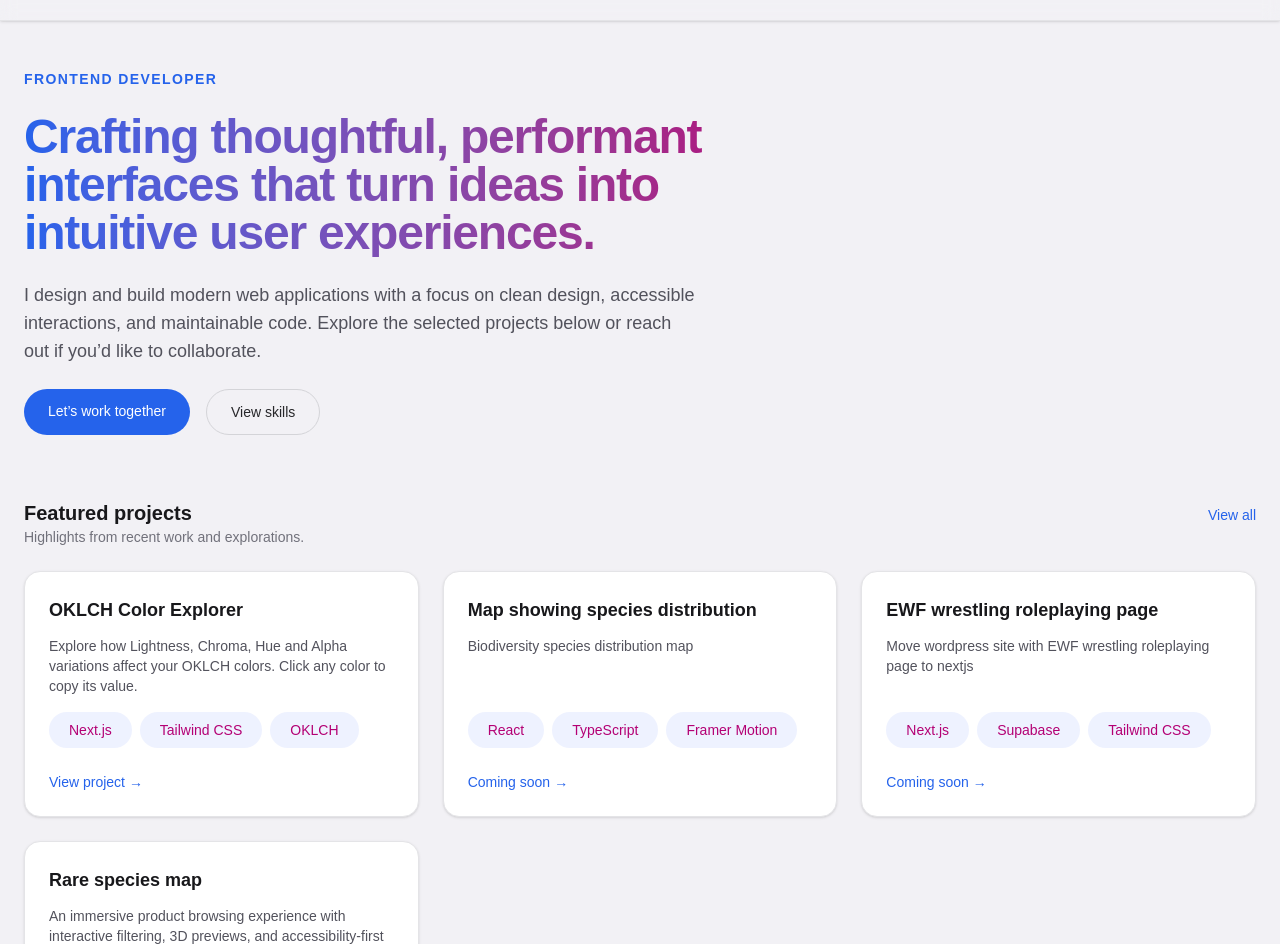
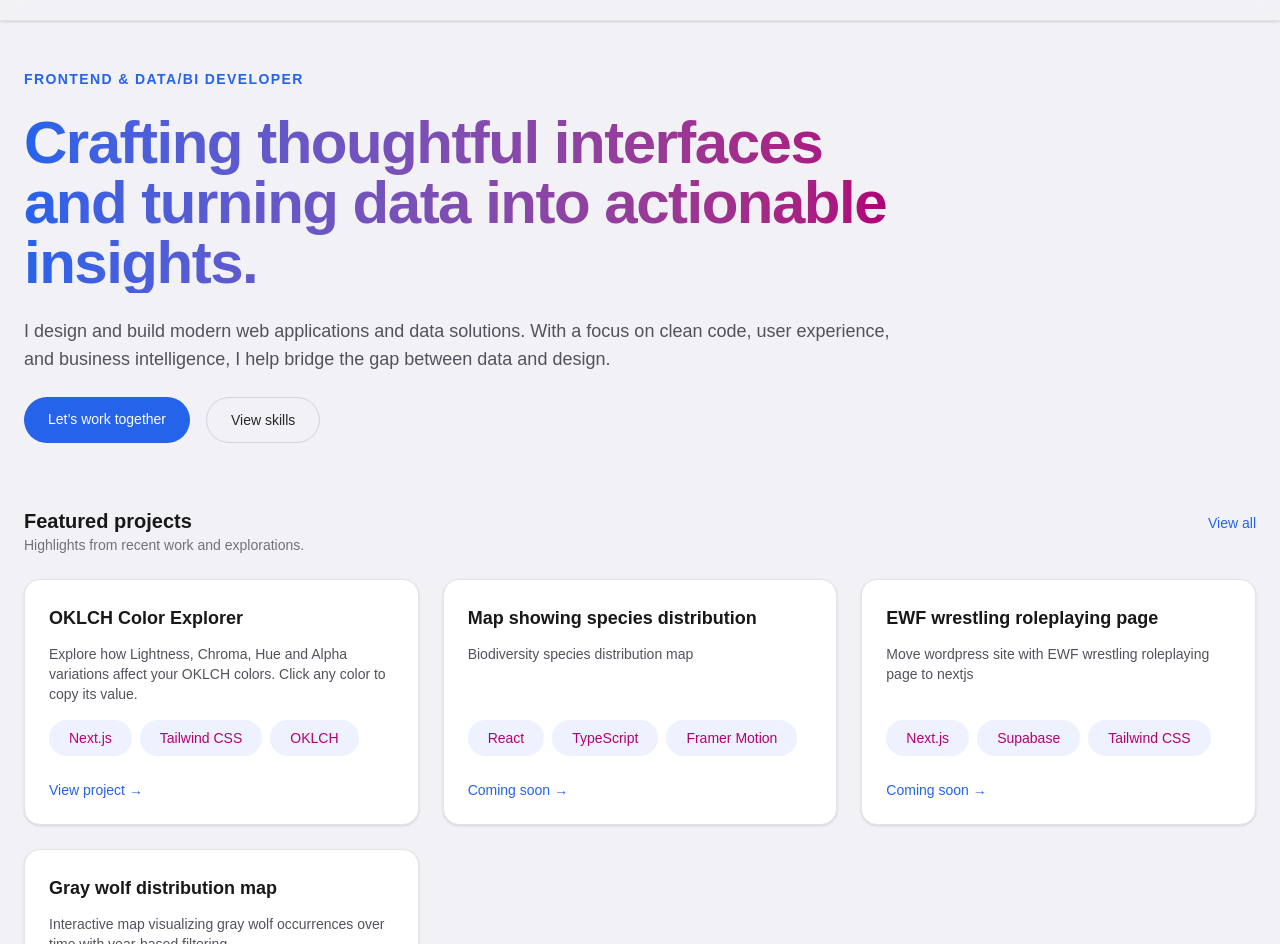
Before and after one commit to eremina-official/portfolio-nextjs, a Next.js app: page /en in a window 1280 px wide. Shown: the part 68-1012 px from the top of the page. Built offline with nearby package versions, Linux system fonts and the light colour scheme.

Commit message:
Update project

```diff
--- a/app/[locale]/globals.css
+++ b/app/[locale]/globals.css
@@ -47,9 +47,6 @@ body {
   overflow-x: hidden;
 }
 
-  h1 {
-    @apply text-5xl;
-  }
-  h2 {
-    @apply text-xl;
-  }
+h2 {
+  @apply text-xl;
+}
--- a/app/[locale]/page.tsx
+++ b/app/[locale]/page.tsx
@@ -10,7 +10,7 @@ export default function Home() {
 
   return (
     <Container className="flex flex-col gap-16 py-12">
-      <section className="flex flex-col gap-6">
+      <section className="max-w-4xl flex flex-col gap-6">
         <p className="text-sm font-semibold uppercase tracking-widest text-primary">{t("badge")}</p>
 
         <motion.h1
@@ -27,12 +27,12 @@ export default function Home() {
             WebkitBackgroundClip: "text",
             color: "transparent",
           }}
-          className="max-w-3xl text-4xl font-semibold tracking-tight sm:text-5xl"
+          className="text-3xl font-semibold tracking-tight sm:text-5xl md:text-6xl"
         >
           {t("title")}
         </motion.h1>
 
-        <p className="max-w-2xl text-lg text-zinc-600">{t("description")}</p>
+        <p className="text-lg text-zinc-600">{t("description")}</p>
 
         <div className="flex flex-wrap gap-4">
           <Link
--- a/app/[locale]/skills/page.tsx
+++ b/app/[locale]/skills/page.tsx
@@ -2,8 +2,18 @@ import { useTranslations } from "next-intl";
 import { Container } from "@/components/Container";
 
 const skills = [
+    {
+    title: "Data & BI",
+    items: [
+      "SQL (PostgreSQL)",
+      "Python (Pandas, NumPy)",
+      "PowerBI & Tableau",
+      "Data Visualization",
+      "dbt (Data Build Tool)",
+    ],
+  },
   {
-    title: "Core Frontend",
+    title: "Frontend Development",
     items: [
       "HTML5 & Semantic Markup",
       "CSS3 & Tailwind CSS",
@@ -47,7 +57,7 @@ export default function SkillsPage() {
         <p className="max-w-2xl text-base text-subtext">{t("description")}</p>
       </header>
 
-      <section className="grid gap-6 md:grid-cols-3">
+      <section className="grid gap-6 md:grid-cols-4">
         {skills.map((category) => (
           <article
             key={category.title}
--- a/data/projects.ts
+++ b/data/projects.ts
@@ -21,7 +21,7 @@ export const projects: Project[] = [
   },
   {
     id: 4,
-    title: "Rare species map",
+    title: "Gray wolf distribution map",
     tech: ["Next.js", "MapLibre GL", "Tailwind CSS"],
     href: "/projects/rare-species-map",
   },
--- a/messages/en.json
+++ b/messages/en.json
@@ -13,9 +13,9 @@
     "Polish": "Polish"
   },
   "home": {
-    "badge": "Frontend Developer",
-    "title": "Crafting thoughtful, performant interfaces that turn ideas into intuitive user experiences.",
-    "description": "I design and build modern web applications with a focus on clean design, accessible interactions, and maintainable code. Explore the selected projects below or reach out if you’d like to collaborate.",
+    "badge": "Frontend & Data/BI Developer",
+    "title": "Crafting thoughtful interfaces and turning data into actionable insights.",
+    "description": "I design and build modern web applications and data solutions. With a focus on clean code, user experience, and business intelligence, I help bridge the gap between data and design.",
     "primaryCta": "Let’s work together",
     "secondaryCta": "View skills",
     "projectsSection": {
@@ -41,8 +41,8 @@
           "badge": "Projekt"
         },
         "4": {
-          "title": "Rare species map",
-          "description": "An immersive product browsing experience with interactive filtering, 3D previews, and accessibility-first design.",
+          "title": "Gray wolf distribution map",
+          "description": "Interactive map visualizing gray wolf occurrences over time with year-based filtering.",
           "badge": "Projekt"
         }
       }
@@ -50,8 +50,8 @@
   },
   "skills": {
     "badge": "Skills",
-    "title": "A toolkit for building delightful web experiences.",
-    "description": "From translating designs into production-ready interfaces to optimizing performance and accessibility, these are the skills I lean on to ship quality work.",
+    "title": "A toolkit for building delightful web experiences and data-driven solutions.",
+    "description": "From translating designs into production-ready interfaces to analyzing complex datasets, these are the skills I lean on to ship quality work.",
     "categories": [
       {
         "title": "Core Frontend",
--- a/messages/pl.json
+++ b/messages/pl.json
@@ -13,9 +13,9 @@
     "Polish": "Polski"
   },
   "home": {
-    "badge": "Frontend Developer",
-    "title": "Tworzę przemyślane, wydajne interfejsy, które zmieniają pomysły w intuicyjne doświadczenia użytkowników.",
-    "description": "Projektuję i buduję nowoczesne aplikacje internetowe, stawiając na przejrzysty design, dostępność oraz łatwą pielęgnację kodu. Zobacz wybrane projekty lub odezwij się, jeśli chcesz nawiązać współpracę.",
+    "badge": "Frontend & Data/BI Developer",
+    "title": "Tworzę przemyślane interfejsy i zamieniam dane w użyteczne wnioski.",
+    "description": "Projektuję i buduję nowoczesne aplikacje internetowe oraz rozwiązania oparte na danych. Skupiam się na czystym kodzie, doświadczeniach użytkownika i Business Intelligence.",
     "primaryCta": "Współpracujmy",
     "secondaryCta": "Zobacz umiejętności",
     "projectsSection": {
@@ -41,8 +41,8 @@
           "badge": "Projekt"
         },
         "4": {
-          "title": "Mapa rzadkich gatunków",
-          "description": "Mapa rzadkich gatunków",
+          "title": "Mapa rozmieszczenia wilka szarego",
+          "description": "Interaktywna mapa prezentująca występowanie wilka szarego w czasie z filtrowaniem po roku.",
           "badge": "Projekt"
         }
       }
@@ -50,8 +50,8 @@
   },
   "skills": {
     "badge": "Umiejętności",
-    "title": "Zestaw narzędzi do tworzenia angażujących doświadczeń w sieci.",
-    "description": "Od przekładania projektów na gotowe interfejsy po optymalizację wydajności i dostępności — to umiejętności, na których polegam, aby dostarczać dopracowane produkty.",
+    "title": "Zestaw narzędzi do tworzenia świetnych doświadczeń w sieci i rozwiązań opartych na danych.",
+    "description": "Od przekładania projektów na gotowe interfejsy po analizę złożonych zbiorów danych — to umiejętności, na których polegam.",
     "categories": [
       {
         "title": "Frontend w praktyce",
```
Also changed, not shown: 1 other file (tests, documents, lock files or other folders).
